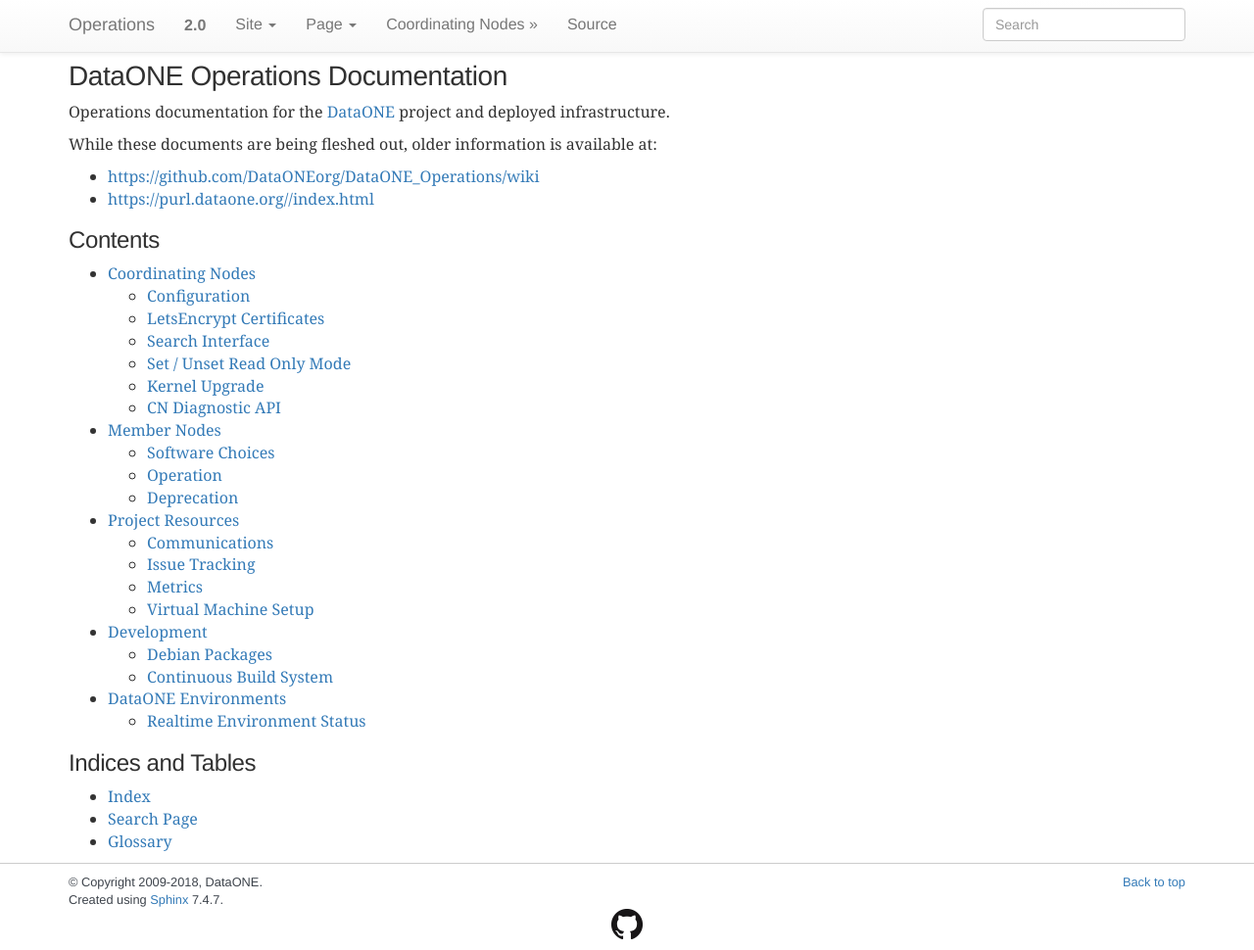
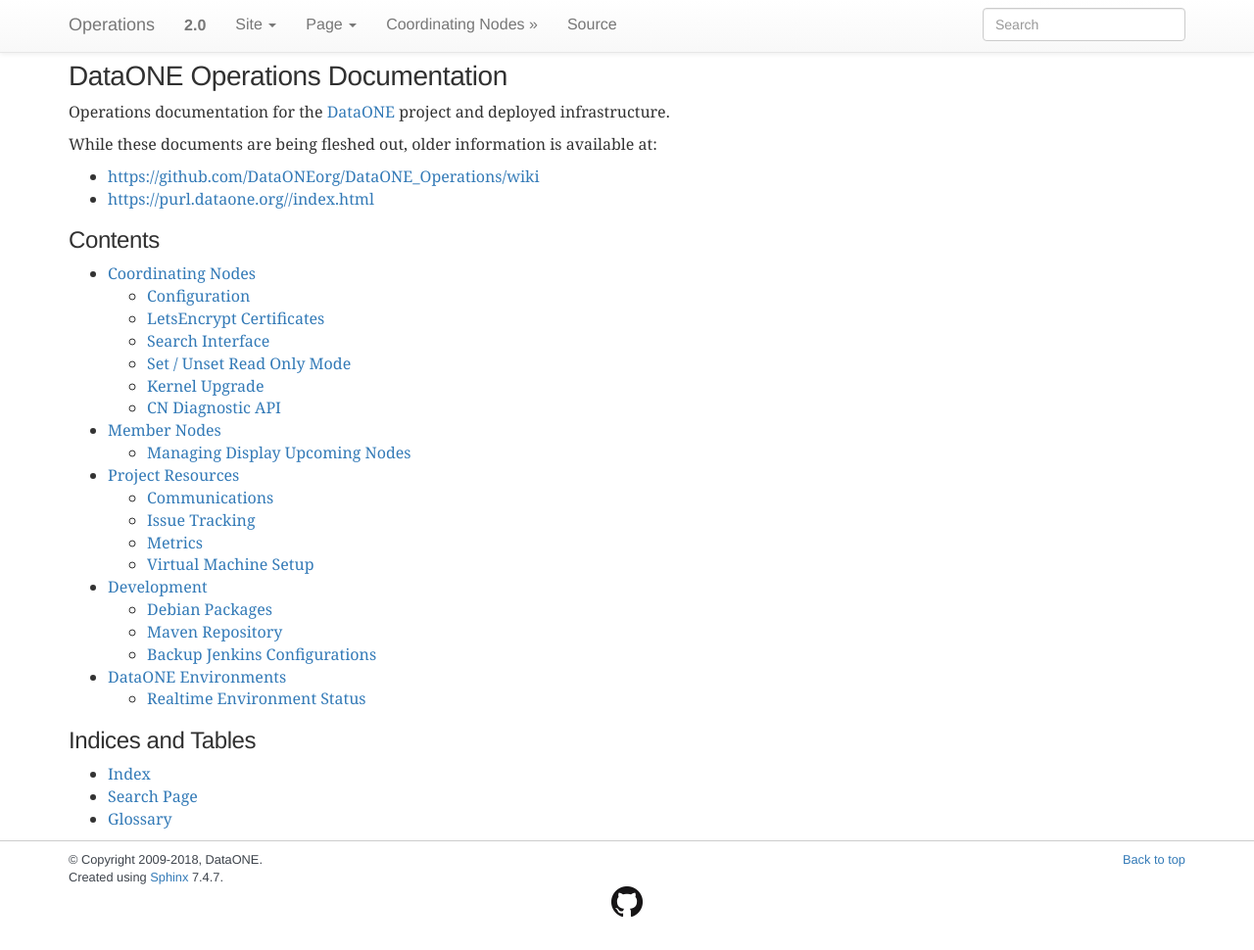
Before and after one commit to DataONEorg/Operations_Documentation, a Sphinx documentation site: the page built from source/index.rst, in a window 1280 px wide and 970 px high. Shown: the whole window at 98% size. Built offline with Sphinx 7.4.7, drawn with Linux system fonts in a browser that asks for light colours; formulas are drawn with MathJax 3; pages that are not in the unit, such as notebooks, are missing from menus.

Commit message:
added activity diagrams for MN upcoming

```diff
--- a/source/DEV/continuousbuild.rst
+++ b/source/DEV/continuousbuild.rst
@@ -1,3 +1,4 @@
+def run(self, edit):
 Continuous Build System
 =======================
 
--- a/source/MN/index.rst
+++ b/source/MN/index.rst
@@ -1,22 +1,9 @@
 Member Nodes
 ============
 
+.. toctree::
+   :maxdepth: 1
 
-Software Choices
-----------------
-
-
-.. toctree::
-   :maxdepth: 2
-
-   mn_software
    mn_testing
+   mn_upcoming
    mn_production
-
-
-Operation
----------
-
-
-Deprecation
------------
```
Also changed, not shown: source/MN/mn_upcoming.rst (added, +68 -0 lines).
